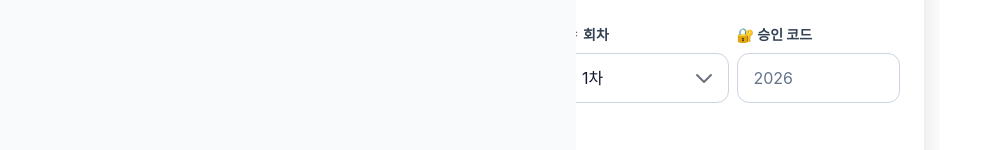
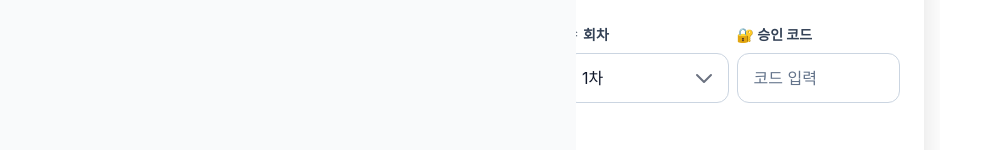
Before and after one commit to sungjae0304/paps, a React (Vite) app: page / in a window 1280 px wide. Shown: the part 534-684 px from the top of the page, without its empty margins (0-1003 px from the left). Built offline with nearby package versions, Linux system fonts and the light colour scheme; no server answers; the database is empty.

Commit message:
security: hide approval code in placeholder and mask typed input

```diff
--- a/src/pages/TabRecord.jsx
+++ b/src/pages/TabRecord.jsx
@@ -186,11 +186,11 @@ const TabRecord = ({ onShowPrivacy, onShowTerms }) => {
             <div className="form-group mb-0">
               <label className="form-label flex items-center gap-1">🔐 승인 코드</label>
               <input
-                type="text"
+                type="password"
                 value={inputCode}
                 onChange={(e) => setInputCode(e.target.value)}
                 className="form-control"
-                placeholder="2026"
+                placeholder="코드 입력"
                 required
               />
             </div>
```
